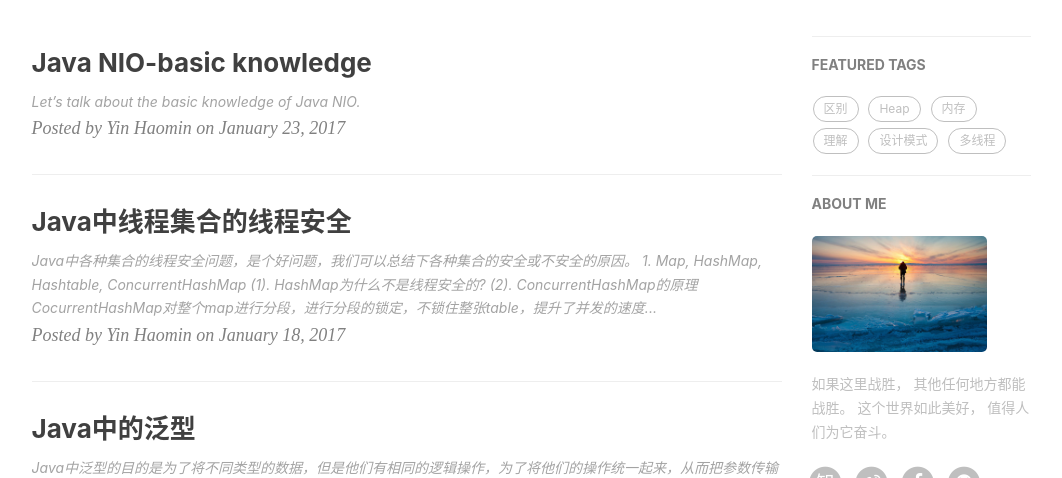
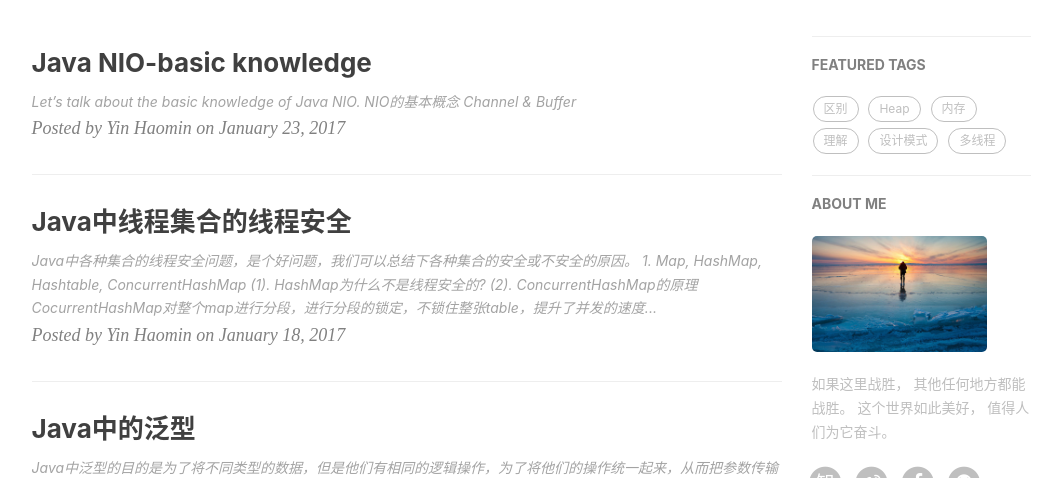
Before and after one commit to baiscjava/basicjava.github.io, a Jekyll site: the page built from index.html, in a window 1280 px wide and 900 px high, cut to the strip 422-900 px from the top of the window. Shown: the whole strip, without its empty margins (136-1198 px from the left). Built offline with Jekyll 4.4.1, drawn with Linux system fonts in a browser that asks for light colours; nearby versions of some CDN libraries; the list of posts is cut into pages by our own code; comment, search, counter and statistics services are not loaded.

Commit message:
Update 2017-01-23-Java NIO-basic knowledge.md

```diff
--- a/_posts/2017-01-23-Java NIO-basic knowledge.md
+++ b/_posts/2017-01-23-Java NIO-basic knowledge.md
@@ -10,3 +10,6 @@
 ---
 
 Let's talk about the basic knowledge of Java NIO.<br>
+#### NIO的基本概念
+1. Channel & Buffer
+![gras](/images/NIO/ChannelBuffer.jpg)<br>
```
